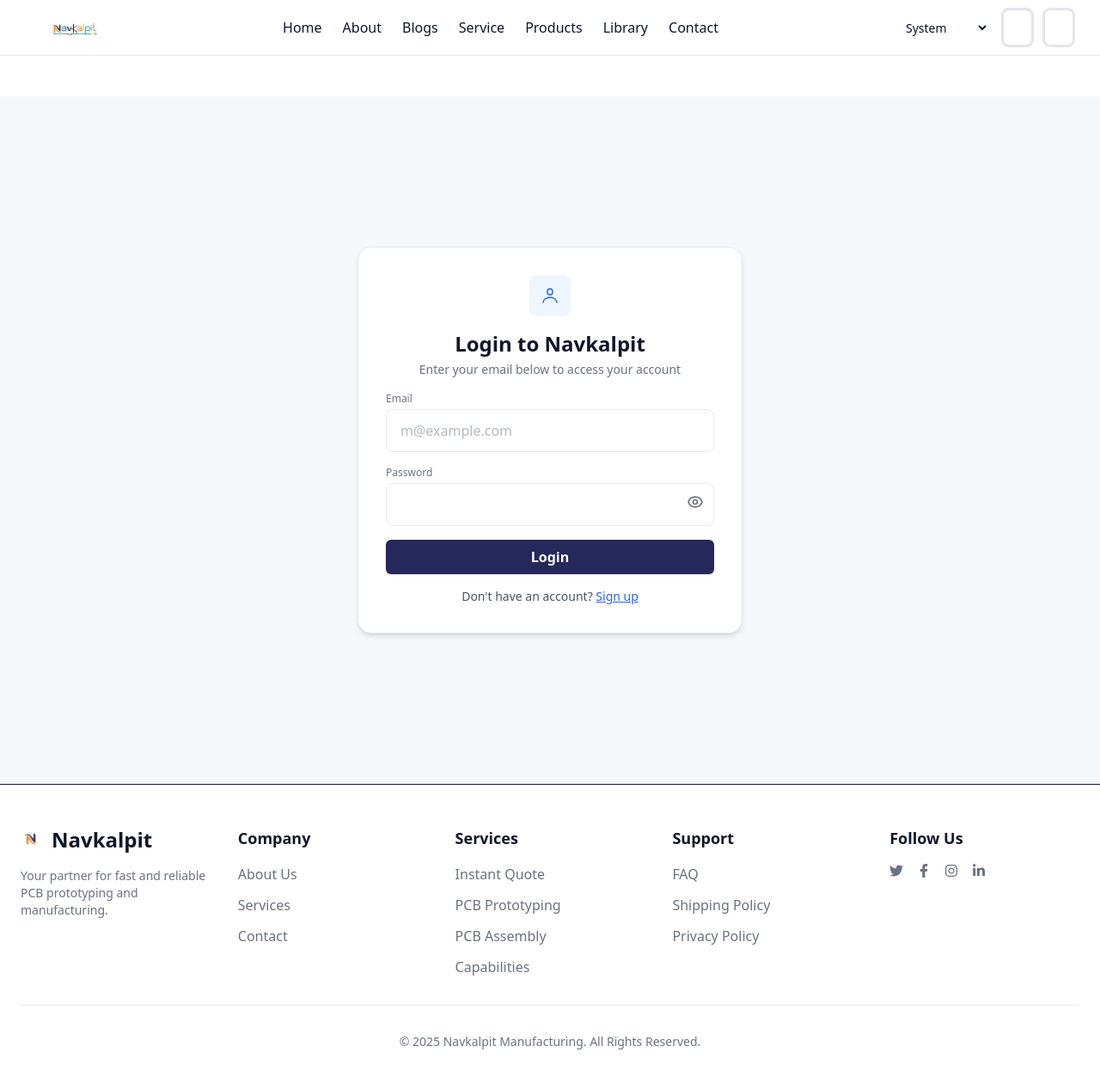
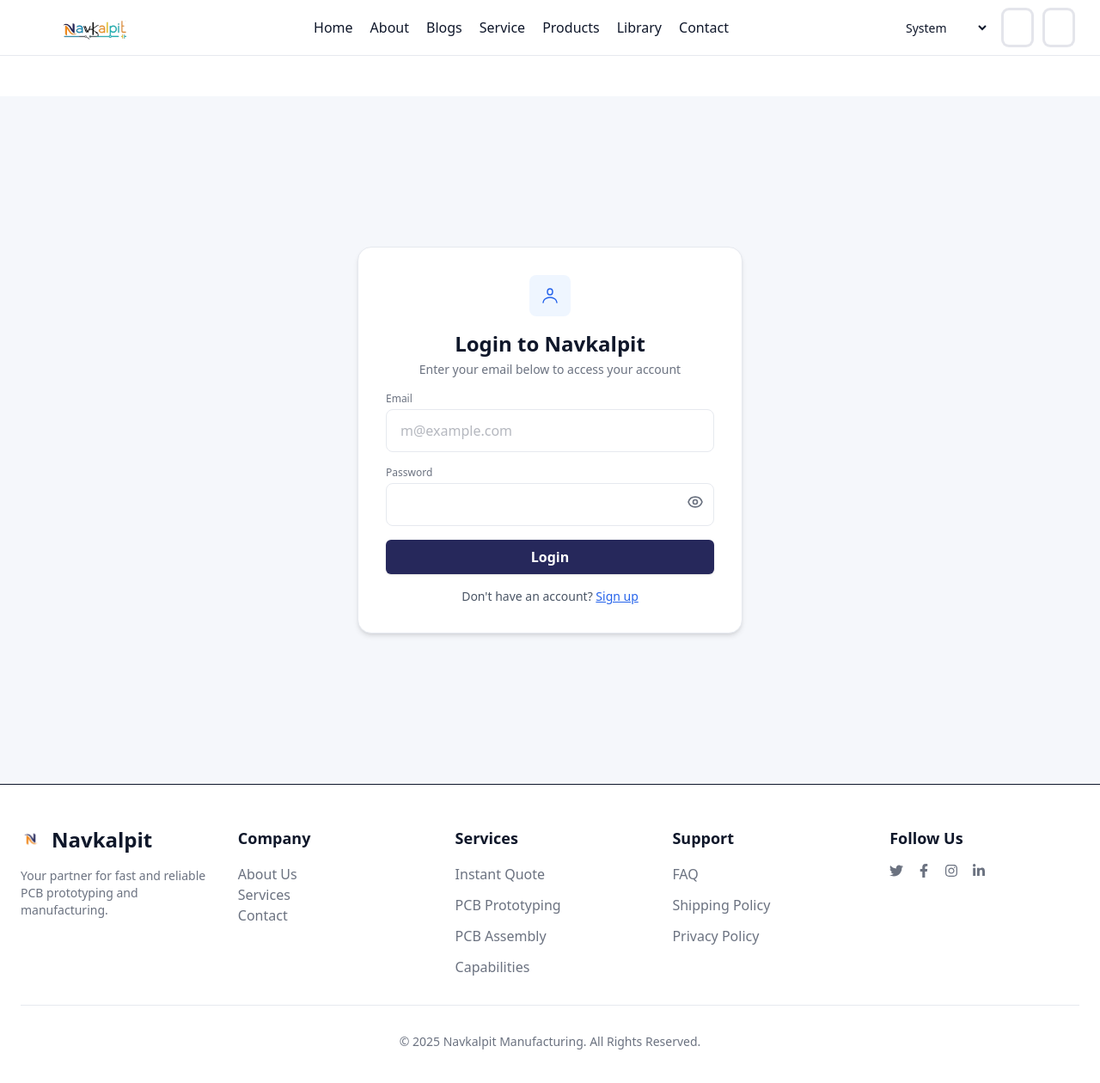
Before and after one commit to Mihirjadav/Navkalpit, a React app: page /signin in a window 1280 px wide. Shown: the top 1260 px of the page at 86% size. Built offline with nearby package versions, Linux system fonts and the light colour scheme; some icons are missing; the HTML template or start-up script is replaced by a standard one.

Commit message:
Change Icon

```diff
--- a/src/components/Footer.jsx
+++ b/src/components/Footer.jsx
@@ -4,6 +4,7 @@ import {
   FaInstagram,
   FaLinkedinIn,
 } from "react-icons/fa";
+import {NavLink} from "react-router-dom";
 
 export default function Footer() {
   return (
@@ -30,9 +31,12 @@ export default function Footer() {
           <div>
             <h4 className="text-lg font-semibold mb-4">Company</h4>
             <ul className="space-y-3 text-gray-500">
-              <li>About Us</li>
-              <li>Services</li>
-              <li>Contact</li>
+              {/* <li>About Us</li> */}
+              {/* <li>Services</li> */}
+              {/* <li>Contact</li> */}
+              <NavLink to="/aboutus">About Us</NavLink><br />
+              <NavLink to="/services">Services</NavLink><br/>
+              <NavLink to="/contact">Contact</NavLink>
             </ul>
           </div>
 
--- a/src/components/Navbar.jsx
+++ b/src/components/Navbar.jsx
@@ -28,7 +28,7 @@ const Navbar = () => {
               <img
                 src={Navkalpit_logo}
                 alt="Navkalpit logo"
-                className="h-28 w-auto object-contain"
+                className="h-40 w-auto object-contain"
               />
               {/* <h1 className="text-2xl font-bold text-brand hidden sm:block">
                 Navkalpit
@@ -37,7 +37,7 @@ const Navbar = () => {
           </div>
 
           {/* Inline Menu (desktop) */}
-          <nav className="hidden md:flex items-center gap-6">
+          <nav className="hidden md:flex items-center gap-5">
             <NavLink to="/" className={navLinkClass}>
               Home
             </NavLink>
```
